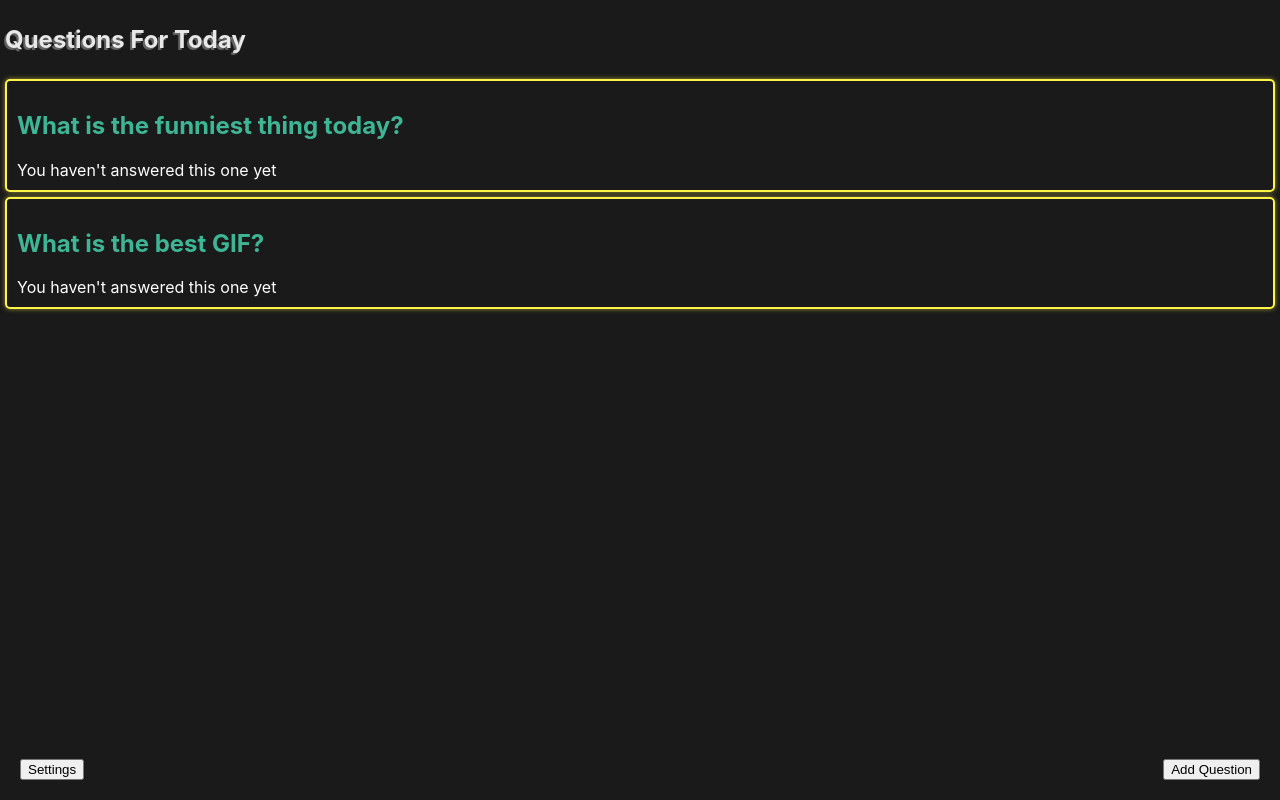
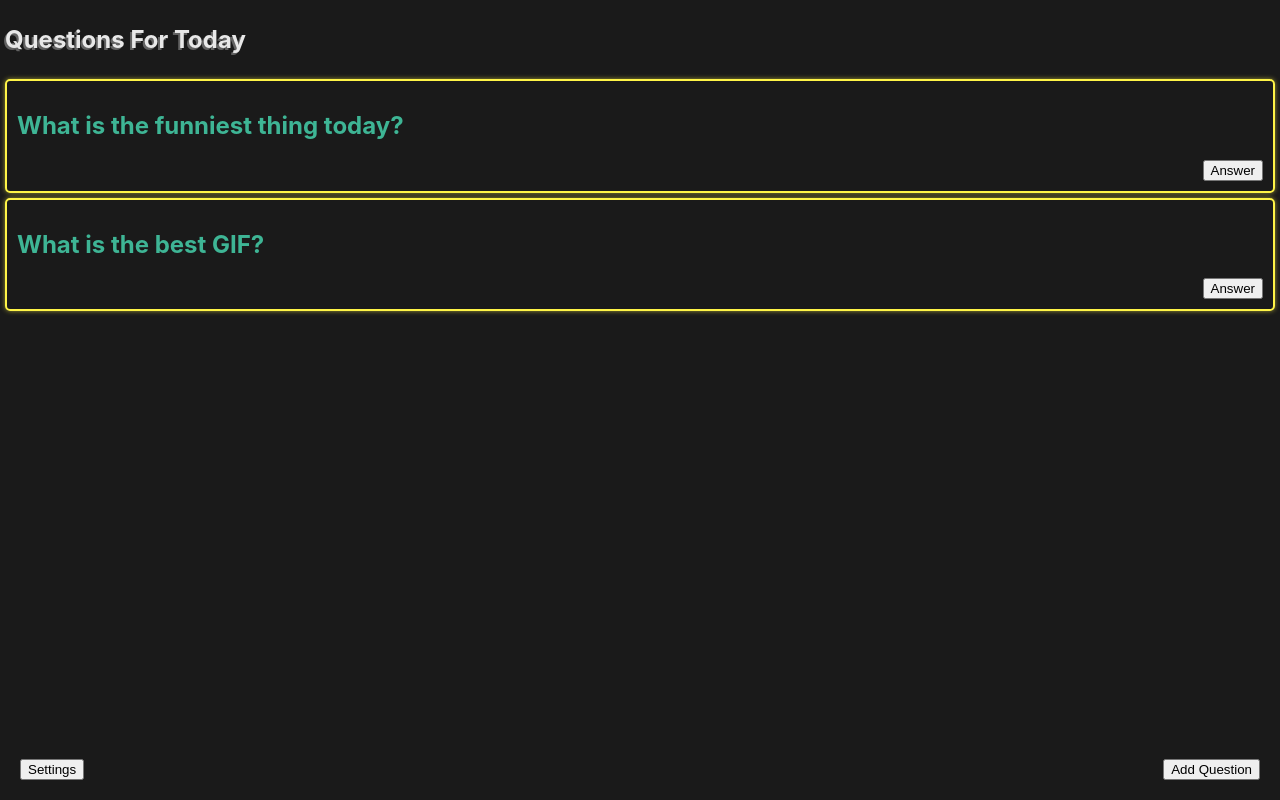
Before and after one commit to timefreer/wilt, a React (Create React App) app: page / in a window 1280 px wide. Built offline with nearby package versions, Linux system fonts and the light colour scheme.

Commit message:
Removed type field from QuestionSchema and the corresponding QuestionType enum, and replaced unanswered question text with answer button

```diff
--- a/src/components/AddQuestion.tsx
+++ b/src/components/AddQuestion.tsx
@@ -1,6 +1,5 @@
 import React from 'react';
 import { Redirect } from 'react-router-dom';
-import { QuestionType, QuestionTypeKey } from '../models/Question-type.enum';
 import QuestionSchema from '../models/Question.schema';
 import './AddQuestion.scss';
 
@@ -10,46 +9,29 @@ interface AddQuestionProps {
 
 interface AddQuestionState {
     questionText: string;
-    questionType: QuestionType;
     questionSubmitted: boolean;
 }
 
 class AddQuestion extends React.Component<AddQuestionProps, AddQuestionState> {
-    readonly questionTypes = (Object.keys(QuestionType) as QuestionTypeKey[])
-        .map((questionTypeKey: QuestionTypeKey) => {
-            return (
-                <option key={questionTypeKey} value={questionTypeKey}>
-                    { QuestionType[questionTypeKey] }
-                </option>);
-        });
-
     constructor(props: AddQuestionProps) {
         super(props);
         this.state = {
             questionText: '',
-            questionType: QuestionType.Text,
             questionSubmitted: false
         };
 
         this.onQuestionSubmit = this.onQuestionSubmit.bind(this);
-        this.updateType = this.updateType.bind(this);
         this.showRedirect = this.showRedirect.bind(this);
     }
 
     onQuestionSubmit(event: React.FormEvent): void {
         event.preventDefault();
-        if (this.state.questionText && this.state.questionType) {
+        if (this.state.questionText) {
             this.props.onAdd({
                 text: this.state.questionText,
-                type: this.state.questionType
             });
             this.setState({ questionSubmitted: true });
         }
-    }
-
-    updateType(event: React.ChangeEvent<HTMLSelectElement>): void {
-        const newType = event.target.value as QuestionTypeKey;
-        this.setState({ questionType: QuestionType[newType] });
     }
 
     showRedirect() {
@@ -72,15 +54,6 @@ class AddQuestion extends React.Component<AddQuestionProps, AddQuestionState> {
                             onChange={(event) => this.setState({ questionText: event.target.value })} />
                     </label>
 
-                    <label>
-                        type
-                        <select className="add-question__type"
-                            value={this.state.questionType}
-                            onChange={this.updateType}>
-                            { this.questionTypes }
-                        </select>
-                    </label>
-
                     <button className="add-question__add-btn"
                         type="submit">
                         Add
--- a/src/components/Question.scss
+++ b/src/components/Question.scss
@@ -25,4 +25,9 @@
         max-width: 100%;
         border-radius: 3px;
     }
+
+    &__answer-btn-container {
+        display: flex;
+        justify-content: flex-end;
+    }
 }
--- a/src/components/Question.tsx
+++ b/src/components/Question.tsx
@@ -1,17 +1,20 @@
 import './Question.scss';
 import QuestionSchema from "../models/Question.schema";
-import { QuestionType } from '../models/Question-type.enum';
 
 function Question(props: { question: QuestionSchema }) {
     const question = props.question;
 
-    const questionElement = {
-        [QuestionType.Text]: <p>{ question.answer }</p>,
-        [QuestionType.Image]: <img src={ question.answer } alt='answer' />,
-        'default': <p>You haven't answered this one yet</p>
+    const answer = () => props.question.answer ? <p>{question.answer}</p> : '';
+    const image = () => props.question.imageSrc ? <img src={question.answer} alt='answer' /> : '';
+    const needToAnswer = () => {
+        if (!answer() && !image()) {
+            return (
+                <div className="question__answer-btn-container">
+                    <button>Answer</button>
+                </div>
+            );
+        }
     };
-
-    const questionType = question.answer ? question.type : 'default';
 
     return (
         <article className="question"
@@ -22,7 +25,9 @@ function Question(props: { question: QuestionSchema }) {
                     { question.text }
                 </h2>
             </header>
-            { questionElement[questionType] }
+            { answer() }
+            { image() }
+            { needToAnswer() }
         </article>
     );
 }
--- a/src/data/default-questions.ts
+++ b/src/data/default-questions.ts
@@ -1,15 +1,12 @@
-import { QuestionType } from "../models/Question-type.enum";
 import QuestionSchema from "../models/Question.schema";
 
 const defaultQuestions: QuestionSchema[] = [
     {
         isoDate: '2021-05-05',
-        type: QuestionType.Text,
         text: 'What is the funniest thing today?',
         // answer: 'Lorem ipsum udle seedle is foa tuta'
     }, {
         isoDate: '2021-05-05',
-        type: QuestionType.Image,
         text: 'What is the best GIF?',
         // answer: 'https://media.giphy.com/media/13ByqbM0hgfN7y/giphy.gif'
     }
--- a/src/models/Question-type.enum.ts
+++ /dev/null
@@ -1,9 +0,0 @@
-enum QuestionType {
-  Image = 'Image or GIF',
-  Text = 'Text'
-}
-
-type QuestionTypeKey = keyof typeof QuestionType;
-
-export { QuestionType };
-export type { QuestionTypeKey };
--- a/src/models/Question.schema.ts
+++ b/src/models/Question.schema.ts
@@ -1,10 +1,8 @@
-import { QuestionType } from './Question-type.enum';
-
 interface QuestionSchema {
   text: string;
-  type: QuestionType;
   isoDate?: string; // yyyy-mm-dd
   answer?: string;
+  imageSrc?: string;
 }
 
 export default QuestionSchema;
```
